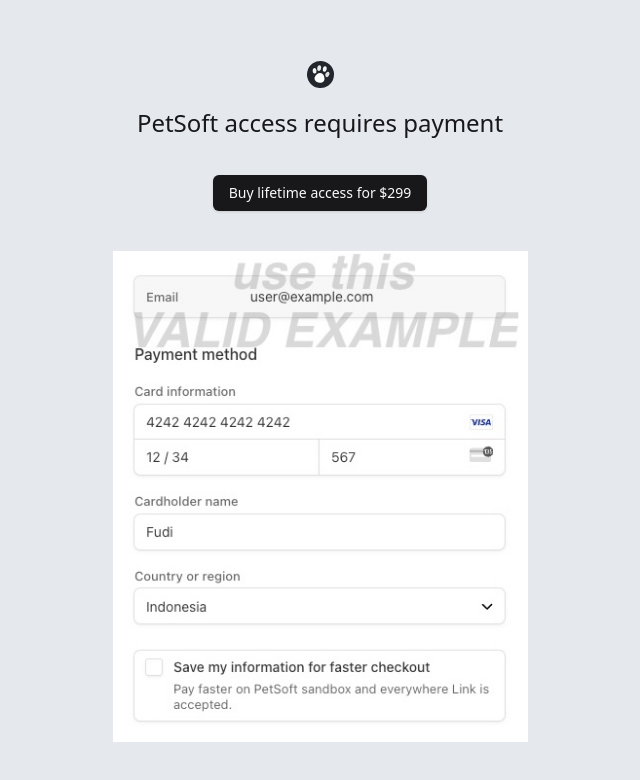
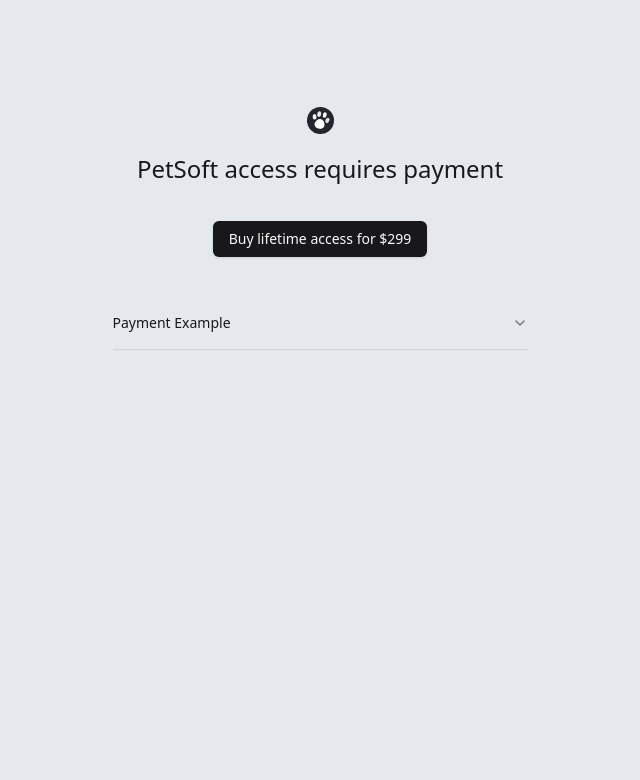
Before and after one commit to fudi-mahfudin/petsoft, a Next.js app: page /payment in a window 1280 px wide. Shown: the top 780 px of the page, without its empty margins (320-960 px from the left). Built offline with nearby package versions, Linux system fonts and the light colour scheme; no server answers.

Commit message:
fix: payment page accessibility

```diff
--- a/package.json
+++ b/package.json
@@ -15,6 +15,7 @@
   "dependencies": {
     "@hookform/resolvers": "^5.1.1",
     "@prisma/client": "5.8.1",
+    "@radix-ui/react-accordion": "^1.2.11",
     "@radix-ui/react-dialog": "^1.1.14",
     "@radix-ui/react-label": "^2.1.7",
     "@radix-ui/react-slot": "^1.2.3",
--- a/src/actions/payment-action.ts
+++ b/src/actions/payment-action.ts
@@ -1,7 +1,6 @@
 'use server';
 
 import { checkAuth } from '@/lib/utils-server';
-import { redirect } from 'next/navigation';
 import Stripe from 'stripe';
 const stripe = new Stripe(process.env.STRIPE_SECRET_KEY!);
 
@@ -23,8 +22,5 @@
     cancel_url: `${process.env.NEXT_PUBLIC_APP_URL}/payment?cancelled=true`,
   });
 
-  // redirect user
-  if (checkoutSession.url) {
-    redirect(checkoutSession.url);
-  }
+  return checkoutSession.url;
 }
--- a/src/app/(auth)/payment/page.tsx
+++ b/src/app/(auth)/payment/page.tsx
@@ -5,9 +5,17 @@
 import { Button } from '@/components/ui/button';
 import { useSession } from 'next-auth/react';
 import Image from 'next/image';
-import { useRouter } from 'next/navigation';
 import { useEffect, useTransition } from 'react';
 import stripeExample from '@/assets/stripe-example.jpg';
+import {
+  Accordion,
+  AccordionContent,
+  AccordionItem,
+  AccordionTrigger,
+} from '@/components/ui/accordion';
+import { BadgeCheckIcon, DogIcon } from 'lucide-react';
+import Link from 'next/link';
+import { useRouter } from 'next/navigation';
 
 export default function PaymentPage({
   searchParams,
@@ -15,76 +23,77 @@
   searchParams: { success: string; cancelled: string };
 }) {
   const [isPending, startTransition] = useTransition();
-  const { data: session, update, status } = useSession();
   const router = useRouter();
-
-  const handleAccessClick = async () => {
-    await update(true);
-    router.push('/app/dashboard');
-  };
+  const { data: session, update } = useSession();
 
   useEffect(() => {
     let interval: NodeJS.Timeout;
-    if (searchParams.success) {
+    if (searchParams.success && !session?.user.hasAccess) {
       interval = setInterval(() => {
         update(true);
       }, 5000);
     }
     return () => clearInterval(interval);
-  }, [searchParams.success, update]);
+  }, [searchParams.success, update, session?.user.hasAccess]);
 
-  useEffect(() => {
-    if (session?.user.hasAccess) {
-      router.push('/app/dashboard');
-    }
-  // eslint-disable-next-line react-hooks/exhaustive-deps
-  }, [session?.user.hasAccess]);
+  const handleClick = () => {
+    startTransition(async () => {
+      const checkoutUrl = await createCheckoutSession();
+
+      if (checkoutUrl) {
+        router.push(checkoutUrl);
+      } else {
+        window.location.reload();
+      }
+    });
+  };
 
   return (
     <main className="flex flex-col items-center gap-y-10">
       <H1>PetSoft access requires payment</H1>
 
-      {searchParams.success ? (
-        <Button
-          onClick={handleAccessClick}
-          disabled={status === 'loading' || session?.user.hasAccess}
-        >
-          Access PetSoft
-        </Button>
-      ) : (
-        <Button
-          disabled={isPending}
-          onClick={() =>
-            startTransition(async () => {
-              if (session?.user.hasAccess) {
-                router.push('/app/dashboard');
-              }
-              await createCheckoutSession();
-            })
-          }
-        >
-          Buy lifetime access for $299
-        </Button>
-      )}
-
-      {searchParams.success && (
-        <p className="text-sm text-green-700">
-          Payment successful! You now have lifetime access to PetSoft.
-        </p>
-      )}
-
       {searchParams.cancelled && (
-        <p className="text-sm text-red-700">
+        <p className="text-lg text-red-700">
           Payment cancelled. Please try again.
         </p>
       )}
 
-      <Image
-        src={stripeExample}
-        alt="Stripe example"
-        width={415}
-        height={475}
-      />
+      {searchParams.success && !session?.user.hasAccess && (
+        <>
+          <DogIcon className="w-10 h-10 text-zinc-500 animate-spin duration-1000" />
+          <p className="text-lg text-zinc-500">Waiting for payment confirmation...</p>
+        </>
+      )}
+
+      {searchParams.success && session?.user.hasAccess && (
+        <>
+          <BadgeCheckIcon className="w-10 h-10 text-green-700" />
+          <p className="text-lg text-green-700">
+            Payment successful! You now have lifetime access to PetSoft.
+          </p>
+          <Button asChild>
+            <Link href="/app/dashboard">Access PetSoft</Link>
+          </Button>
+        </>
+      )}
+
+      {!searchParams.success && (
+        <>
+          <Button disabled={isPending} onClick={handleClick}>
+            {isPending ? 'Processing...' : 'Buy lifetime access for $299'}
+          </Button>
+          <Accordion type="single" collapsible className="w-[415px] h-[400px]">
+            <AccordionItem value="item-1">
+              <AccordionTrigger className="border-b border-light">
+                Payment Example
+              </AccordionTrigger>
+              <AccordionContent className="flex flex-col gap-4 text-balance">
+                <Image src={stripeExample} alt="Stripe example" />
+              </AccordionContent>
+            </AccordionItem>
+          </Accordion>
+        </>
+      )}
     </main>
   );
 }
--- /dev/null
+++ b/src/components/ui/accordion.tsx
@@ -0,0 +1,57 @@
+"use client"
+
+import * as React from "react"
+import * as AccordionPrimitive from "@radix-ui/react-accordion"
+import { ChevronDown } from "lucide-react"
+
+import { cn } from "@/lib/utils"
+
+const Accordion = AccordionPrimitive.Root
+
+const AccordionItem = React.forwardRef<
+  React.ElementRef<typeof AccordionPrimitive.Item>,
+  React.ComponentPropsWithoutRef<typeof AccordionPrimitive.Item>
+>(({ className, ...props }, ref) => (
+  <AccordionPrimitive.Item
+    ref={ref}
+    className={cn("border-b", className)}
+    {...props}
+  />
+))
+AccordionItem.displayName = "AccordionItem"
+
+const AccordionTrigger = React.forwardRef<
+  React.ElementRef<typeof AccordionPrimitive.Trigger>,
+  React.ComponentPropsWithoutRef<typeof AccordionPrimitive.Trigger>
+>(({ className, children, ...props }, ref) => (
+  <AccordionPrimitive.Header className="flex">
+    <AccordionPrimitive.Trigger
+      ref={ref}
+      className={cn(
+        "flex flex-1 items-center justify-between py-4 text-sm font-medium transition-all hover:underline text-left [&[data-state=open]>svg]:rotate-180",
+        className
+      )}
+      {...props}
+    >
+      {children}
+      <ChevronDown className="h-4 w-4 shrink-0 text-muted-foreground transition-transform duration-200" />
+    </AccordionPrimitive.Trigger>
+  </AccordionPrimitive.Header>
+))
+AccordionTrigger.displayName = AccordionPrimitive.Trigger.displayName
+
+const AccordionContent = React.forwardRef<
+  React.ElementRef<typeof AccordionPrimitive.Content>,
+  React.ComponentPropsWithoutRef<typeof AccordionPrimitive.Content>
+>(({ className, children, ...props }, ref) => (
+  <AccordionPrimitive.Content
+    ref={ref}
+    className="overflow-hidden text-sm data-[state=closed]:animate-accordion-up data-[state=open]:animate-accordion-down"
+    {...props}
+  >
+    <div className={cn("pb-4 pt-0", className)}>{children}</div>
+  </AccordionPrimitive.Content>
+))
+AccordionContent.displayName = AccordionPrimitive.Content.displayName
+
+export { Accordion, AccordionItem, AccordionTrigger, AccordionContent }
--- a/src/lib/auth-edge.ts
+++ b/src/lib/auth-edge.ts
@@ -30,7 +30,7 @@
 
         return true;
       }
-      if (!isProtectedRoute) {
+      if (!isProtectedRoute && !request.url.includes('/payment')) {
         return true;
       }
 
--- a/tailwind.config.ts
+++ b/tailwind.config.ts
@@ -14,38 +14,38 @@
   				'10': '#F7F8FA',
   				'20': '#E5E8EC',
   				'50': '#EFF1F3',
-          '500': '#5DC9A8',
+  				'500': '#5DC9A8'
   			},
   			light: 'rgba(0, 0, 0, 0.08)',
   			background: 'hsl(var(--background))',
   			foreground: 'hsl(var(--foreground))',
   			primary: {
   				DEFAULT: 'hsl(var(--primary))',
-          foreground: 'hsl(var(--primary-foreground))',
+  				foreground: 'hsl(var(--primary-foreground))'
   			},
   			card: {
   				DEFAULT: 'hsl(var(--card))',
-          foreground: 'hsl(var(--card-foreground))',
+  				foreground: 'hsl(var(--card-foreground))'
   			},
   			popover: {
   				DEFAULT: 'hsl(var(--popover))',
-          foreground: 'hsl(var(--popover-foreground))',
+  				foreground: 'hsl(var(--popover-foreground))'
   			},
   			secondary: {
   				DEFAULT: 'hsl(var(--secondary))',
-          foreground: 'hsl(var(--secondary-foreground))',
+  				foreground: 'hsl(var(--secondary-foreground))'
   			},
   			muted: {
   				DEFAULT: 'hsl(var(--muted))',
-          foreground: 'hsl(var(--muted-foreground))',
+  				foreground: 'hsl(var(--muted-foreground))'
   			},
   			accent: {
   				DEFAULT: 'hsl(var(--accent))',
-          foreground: 'hsl(var(--accent-foreground))',
+  				foreground: 'hsl(var(--accent-foreground))'
   			},
   			destructive: {
   				DEFAULT: 'hsl(var(--destructive))',
-          foreground: 'hsl(var(--destructive-foreground))',
+  				foreground: 'hsl(var(--destructive-foreground))'
   			},
   			border: 'hsl(var(--border))',
   			input: 'hsl(var(--input))',
@@ -55,15 +55,37 @@
   				'2': 'hsl(var(--chart-2))',
   				'3': 'hsl(var(--chart-3))',
   				'4': 'hsl(var(--chart-4))',
-          '5': 'hsl(var(--chart-5))',
-        },
+  				'5': 'hsl(var(--chart-5))'
+  			}
   		},
   		borderRadius: {
   			lg: 'var(--radius)',
   			md: 'calc(var(--radius) - 2px)',
-        sm: 'calc(var(--radius) - 4px)',
+  			sm: 'calc(var(--radius) - 4px)'
   		},
+  		keyframes: {
+  			'accordion-down': {
+  				from: {
+  					height: '0'
   				},
+  				to: {
+  					height: 'var(--radix-accordion-content-height)'
+  				}
+  			},
+  			'accordion-up': {
+  				from: {
+  					height: 'var(--radix-accordion-content-height)'
+  				},
+  				to: {
+  					height: '0'
+  				}
+  			}
+  		},
+  		animation: {
+  			'accordion-down': 'accordion-down 0.2s ease-out',
+  			'accordion-up': 'accordion-up 0.2s ease-out'
+  		}
+  	}
   },
   plugins: [require('tailwindcss-animate')],
 };
```
Also changed, not shown: 1 other file (tests, documents, lock files or other folders). Lines whose indentation alone changed are shown as unchanged.
